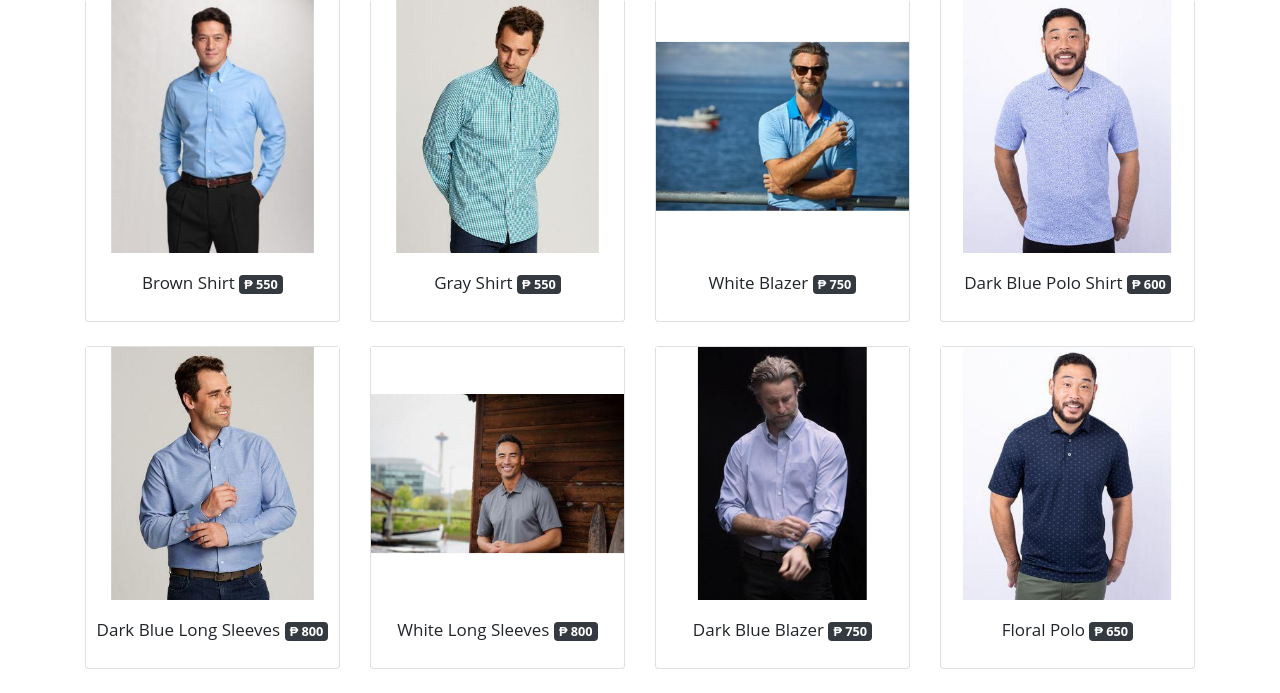
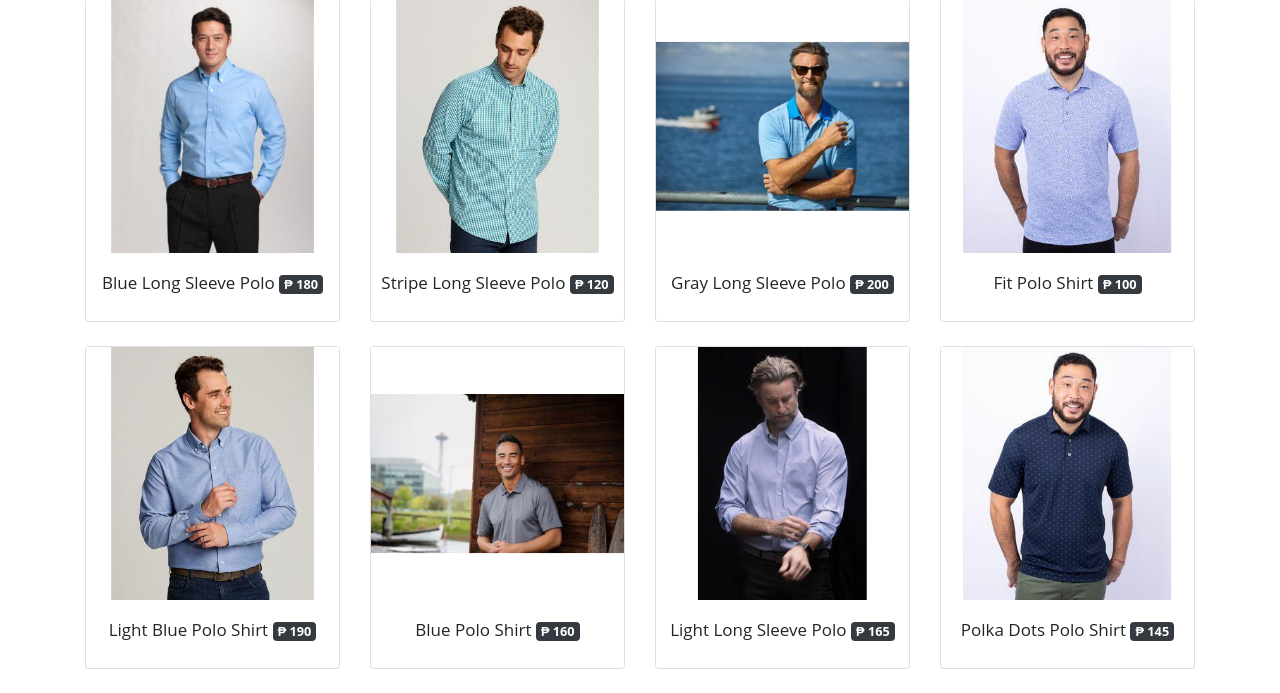
Before and after one commit to digexperience/shoppingcart, a PHP site: page / in a window 1280 px wide. Shown: the part 138-831 px from the top of the page. Run offline with PHP 8.4, Linux system fonts and the light colour scheme.

Commit message:
7th Commit

```diff
--- a/index.php
+++ b/index.php
@@ -1,58 +1,61 @@
+<?php
+    session_start();
+?>
 <?php
     $arrProducts = array(
         array(
-            'name'          => "Brown Shirt",
+            'name'          => "Blue Long Sleeve Polo",
             'description'   => "Lorem ipsum dolor sit amet, consectetur adipiscing elit. Aenean dignissim vulputate tortor, sed ornare dui pharetra sed. Aliquam posuere eleifend eros nec aliquam. Aliquam ac risus a tellus mollis ultrices. Mauris tellus felis, luctus id metus nec, tristique molestie neque.",
-            'price'         => "550",
+            'price'         => "180",
             'photo1'        => "product1A.jpg",
             'photo2'        => "product1B.jpg"
         ),
         array(
-            'name'          => "Gray Shirt",
+            'name'          => "Stripe Long Sleeve Polo",
             'description'   => "Aenean tincidunt mattis eros, non venenatis felis suscipit eu. Fusce a tempus nulla. Cras pretium purus augue, ut semper arcu pulvinar sit amet. Nam et est consectetur, mollis mi nec, pharetra nibh. Sed malesuada pellentesque ipsum, vel congue purus. Mauris eget velit vel metus ullamcorper lacinia. Sed in vestibulum erat.",
-            'price'         => "550",
+            'price'         => "120",
             'photo1'        => "product2A.jpg",
             'photo2'        => "product2B.jpg",
         ),
         array(
-            'name'          => "White Blazer",
+            'name'          => "Gray Long Sleeve Polo",
             'description'   => "Donec ac neque non turpis aliquet vehicula a in eros. Vestibulum ante mauris, condimentum nec ex eget, ultrices consequat felis. Curabitur nec consequat magna. Donec euismod magna tortor, eget ultrices mauris lobortis et. Etiam imperdiet aliquet porta. Maecenas magna felis, placerat et rhoncus quis, gravida in nunc.",
-            'price'         => "750",
+            'price'         => "200",
             'photo1'        => "product3A.jpg",
             'photo2'        => "product3B.jpg",
         ),
         array(
-            'name'          => "Dark Blue Polo Shirt",
+            'name'          => "Fit Polo Shirt",
             'description'   => "Proin rutrum volutpat ultricies. In vitae lorem vitae augue blandit lobortis. Aenean vel elit malesuada, semper diam et, tristique quam. Praesent scelerisque ipsum vitae vehicula aliquet. Morbi odio risus, consectetur in tristique eget, scelerisque nec erat. Nulla porttitor erat eget risus scelerisque, vitae gravida tortor interdum. Aliquam commodo lacinia ante sit amet commodo.",
-            'price'         => "600",
+            'price'         => "100",
             'photo1'        => "product4A.jpg",
             'photo2'        => "product4B.jpg",
         ),
         array(
-            'name'          => "Dark Blue Long Sleeves",
+            'name'          => "Light Blue Polo Shirt",
             'description'   => "Nullam pharetra sit amet lectus eu mattis. Cras nec blandit massa. Class aptent taciti sociosqu ad litora torquent per conubia nostra, per inceptos himenaeos. Curabitur volutpat, velit eu bibendum aliquet, justo justo sodales ligula, sit amet fermentum velit est id sapien. Orci varius natoque penatibus et magnis dis parturient montes, nascetur ridiculus mus. Cras eget scelerisque dui.",
-            'price'         => "800",
+            'price'         => "190",
             'photo1'        => "product5A.jpg",
             'photo2'        => "product5B.jpg",
         ),
         array(
-            'name'          => "White Long Sleeves",
+            'name'          => "Blue Polo Shirt",
             'description'   => "Maecenas gravida viverra felis, in rutrum dolor. Nam pharetra mollis urna, eu sagittis odio luctus quis. Pellentesque vulputate arcu purus, non tincidunt ligula rutrum ac. Pellentesque habitant morbi tristique senectus et netus et malesuada fames ac turpis egestas. Nunc et nibh sed massa vulputate sagittis. Fusce sit amet odio ut dui auctor venenatis eu non leo. ",
-            'price'         => "800",
+            'price'         => "160",
             'photo1'        => "product6A.jpg",
             'photo2'        => "product6B.jpg",
         ),
         array(
-            'name'          => "Dark Blue Blazer",
+            'name'          => "Light Long Sleeve Polo",
             'description'   => "Morbi pharetra nisi felis. Interdum et malesuada fames ac ante ipsum primis in faucibus. Suspendisse pretium sem ut orci semper fermentum. Curabitur quis dui quis quam laoreet sollicitudin. Quisque sit amet faucibus ligula, quis pharetra lacus. Proin ut imperdiet lectus, sit amet placerat risus.",
-            'price'         => "750",
+            'price'         => "165",
             'photo1'        => "product7A.jpg",
             'photo2'        => "product7B.jpg",
         ),
         array(
-            'name'          => "Floral Polo",
+            'name'          => "Polka Dots Polo Shirt",
             'description'   => "Donec rutrum, ipsum ac molestie tristique, nisi leo hendrerit nibh, eu volutpat augue nibh in massa. Nulla molestie elit sit amet urna mattis, molestie pharetra tortor venenatis. In quis dolor sed urna maximus dignissim. Morbi aliquet nulla eget erat accumsan, id pretium ex varius.",
-            'price'         => "650",
+            'price'         => "145 ",
             'photo1'        => "product8A.jpg",
             'photo2'        => "product8B.jpg",
         )
```
